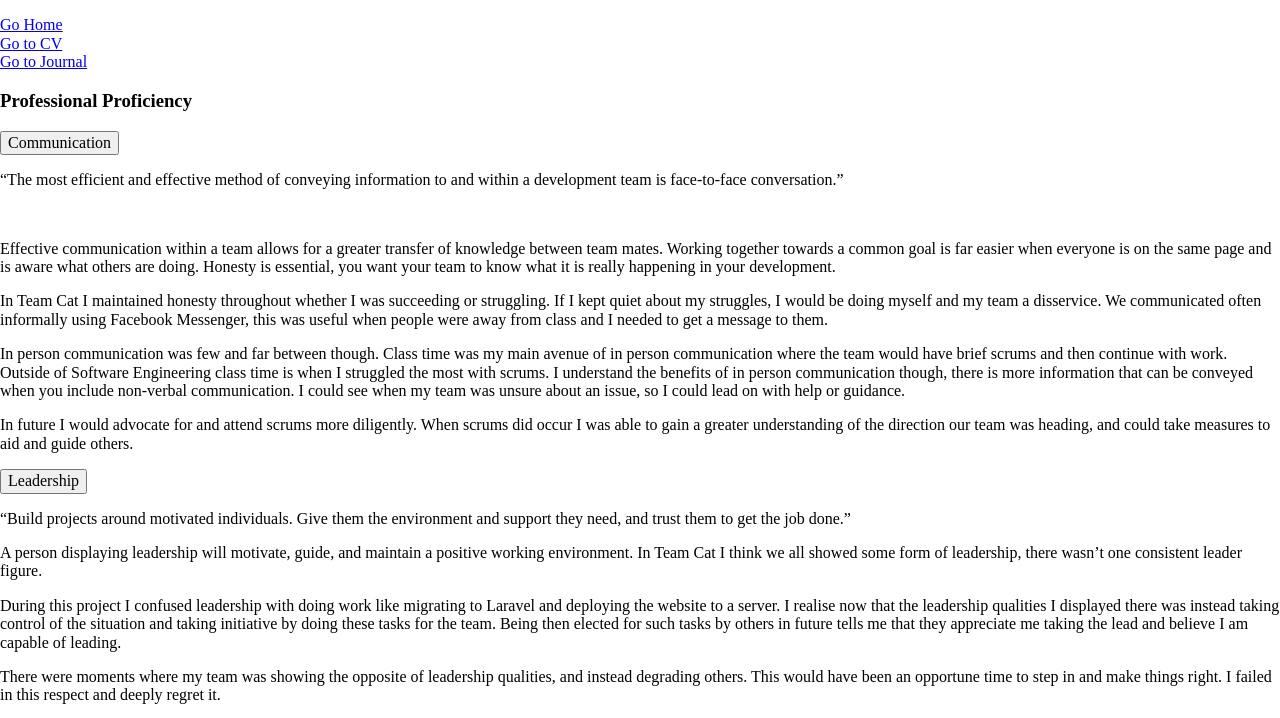
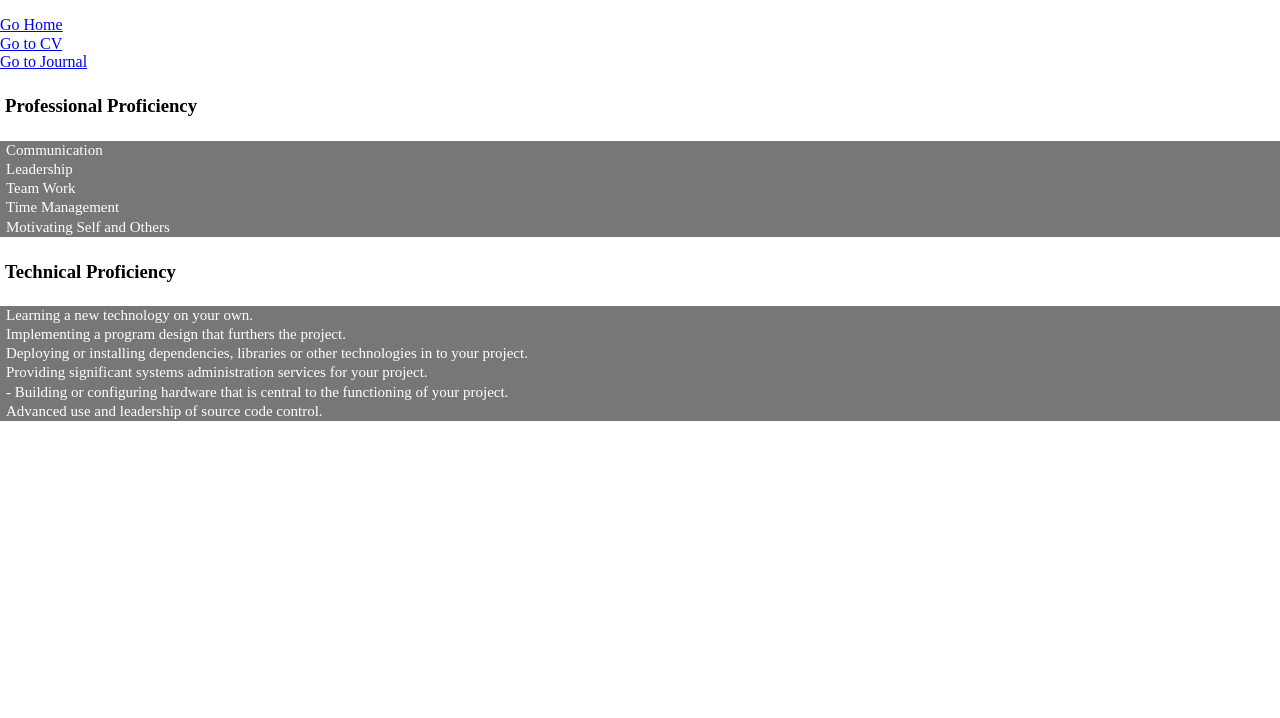
Before and after one commit to bradcw1/bradcw1_portfolio, a website: page index.html in a window 1280 px wide. Shown: the part 51-769 px from the top of the page. Drawn offline with nearby package versions, Linux system fonts and the light colour scheme; a small style sheet from the web is missing.

Commit message:
add collapsible css

```diff
--- a/style.css
+++ b/style.css
@@ -7,3 +7,47 @@ ul {
 li {
     display: inline;
 }
+
+html,
+body {
+    height: 100%;
+}
+
+h3{
+padding: 5px;
+}
+
+.quote{
+    color: #9b4dca;
+    font-style: italic;
+}
+
+html {
+    overflow-y: scroll;
+}
+
+/* w3schools collapsible code */
+
+.collapsible {
+    background-color: #777;
+    color: white;
+    cursor: pointer;
+    /* padding: 18px; */
+    width: 100%;
+    border: none;
+    text-align: left;
+    outline: none;
+    font-size: 15px;
+  }
+
+  .active, .collapsible:hover {
+    background-color: #555;
+  }
+
+  .content {
+    padding: 0 18px;
+    max-height: 0;
+    overflow: hidden;
+    transition: max-height 0.2s ease-out;
+    background-color: #f1f1f1;
+  }
```
